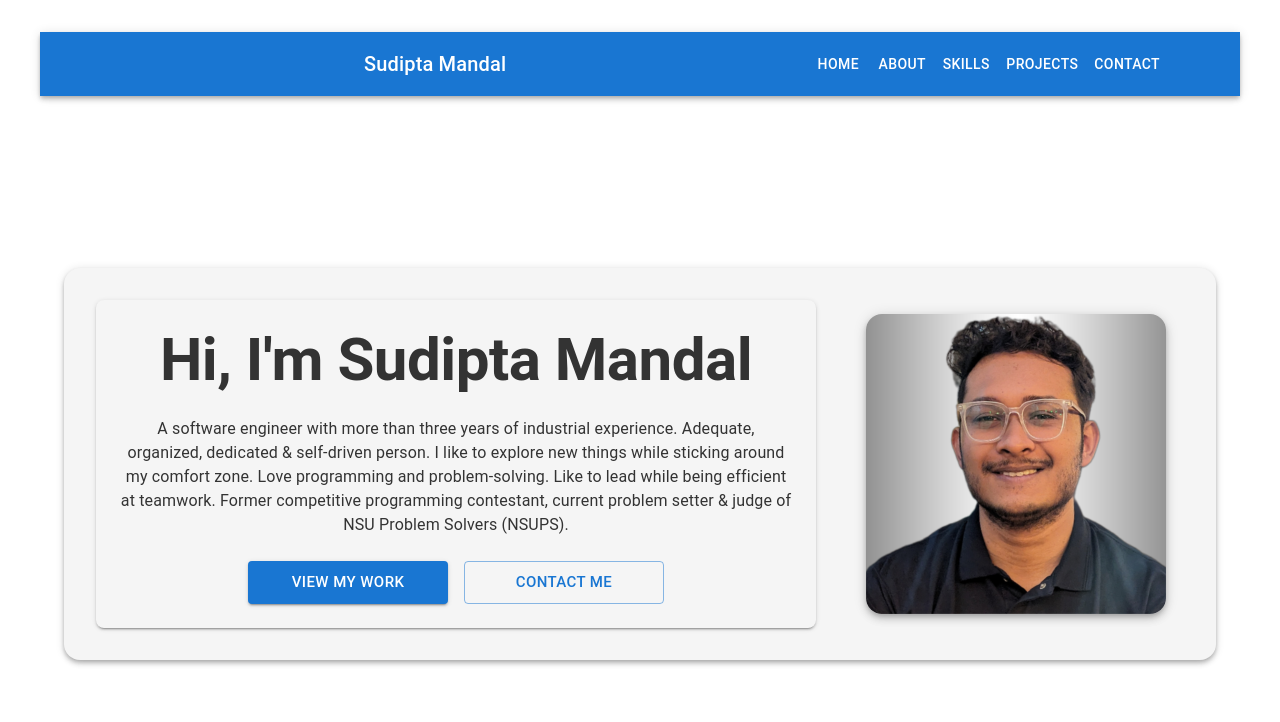
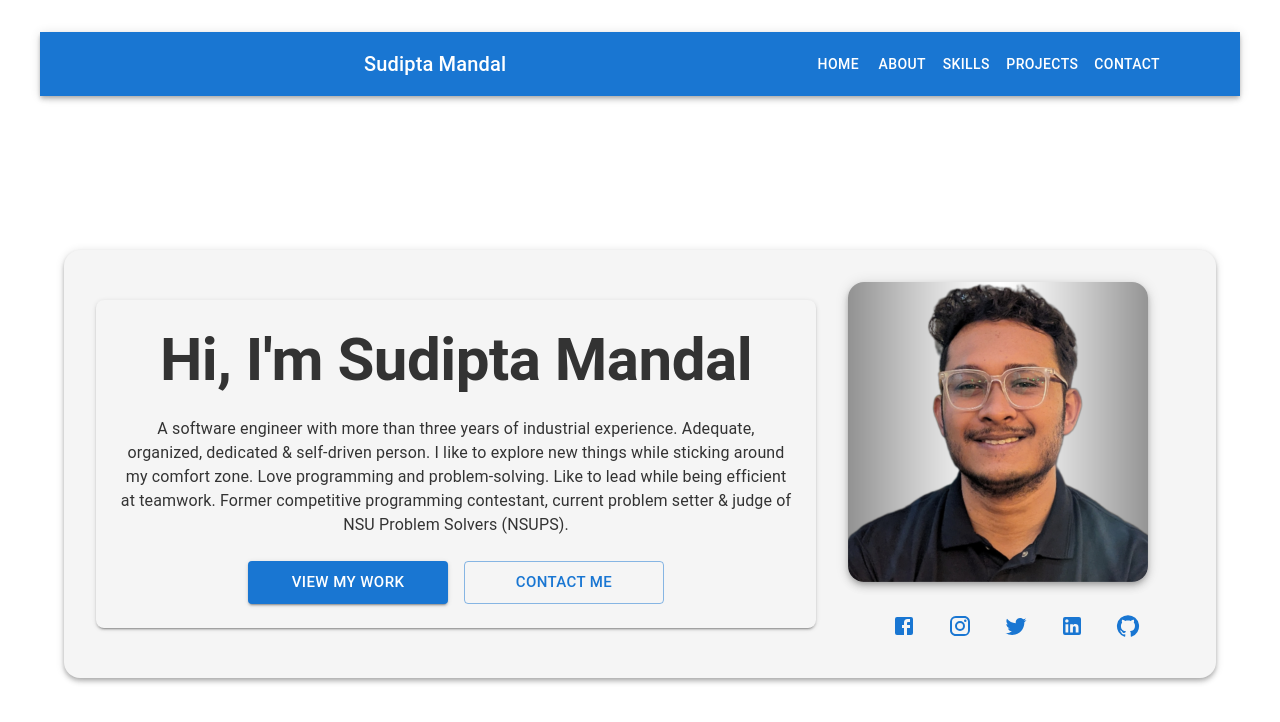
Before and after one commit to MrMandalNSU/portfolio, a React (Vite) app: page / in a window 1280 px wide. Shown: the top 722 px of the page. Built offline with nearby package versions, Linux system fonts and the light colour scheme; some icons are missing.

Commit message:
added social media icons

```diff
--- a/src/contexts/Intro.jsx
+++ b/src/contexts/Intro.jsx
@@ -1,5 +1,19 @@
-import { Box, Container, Typography, Button, Paper } from "@mui/material";
+import {
+  Box,
+  Container,
+  Typography,
+  Button,
+  Paper,
+  IconButton,
+} from "@mui/material";
 import { styled } from "@mui/material/styles";
+import {
+  Facebook,
+  Twitter,
+  LinkedIn,
+  GitHub,
+  Instagram,
+} from "@mui/icons-material";
 
 const PROFILE_PHOTO = "./sudipta_dp.png";
 
@@ -103,12 +117,41 @@ const Intro = () => {
             <Box
               sx={{
                 flex: 1,
+                flexDirection: "column",
                 display: "flex",
                 justifyContent: "center",
                 order: { xs: 1, md: 2 },
               }}
             >
               <ProfileImage src={PROFILE_PHOTO} alt="Profile" />
+              {/* Social Media Buttons */}
+              <Box
+                sx={{
+                  display: "flex",
+                  flexDirection: "row",
+                  gap: 2,
+                  justifyContent: "center",
+                  alignItems: "center",
+                  width: "100%",
+                  mt: 3,
+                }}
+              >
+                <IconButton color="primary" sx={{ fontSize: 40 }}>
+                  <Facebook />
+                </IconButton>
+                <IconButton color="primary" sx={{ fontSize: 40 }}>
+                  <Instagram />
+                </IconButton>
+                <IconButton color="primary" sx={{ fontSize: 40 }}>
+                  <Twitter />
+                </IconButton>
+                <IconButton color="primary" sx={{ fontSize: 40 }}>
+                  <LinkedIn />
+                </IconButton>
+                <IconButton color="primary" sx={{ fontSize: 40 }}>
+                  <GitHub />
+                </IconButton>
+              </Box>
             </Box>
           </Box>
         </OuterPaper>
```
